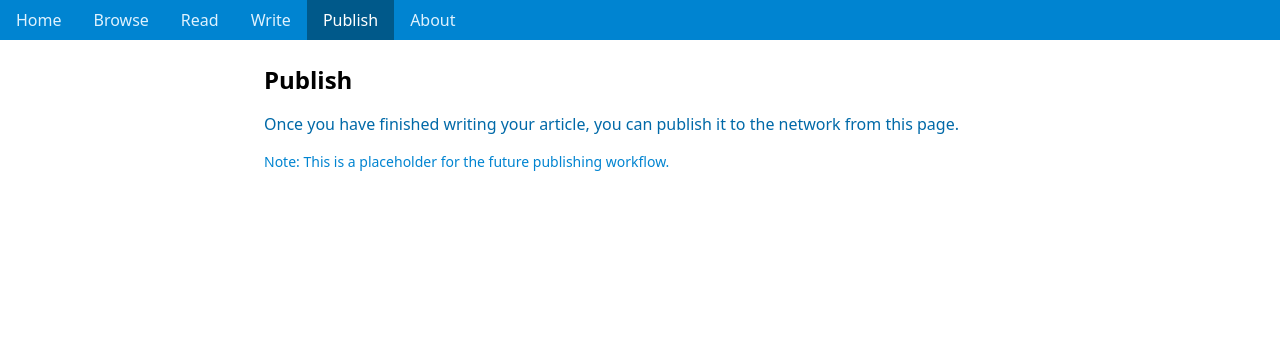
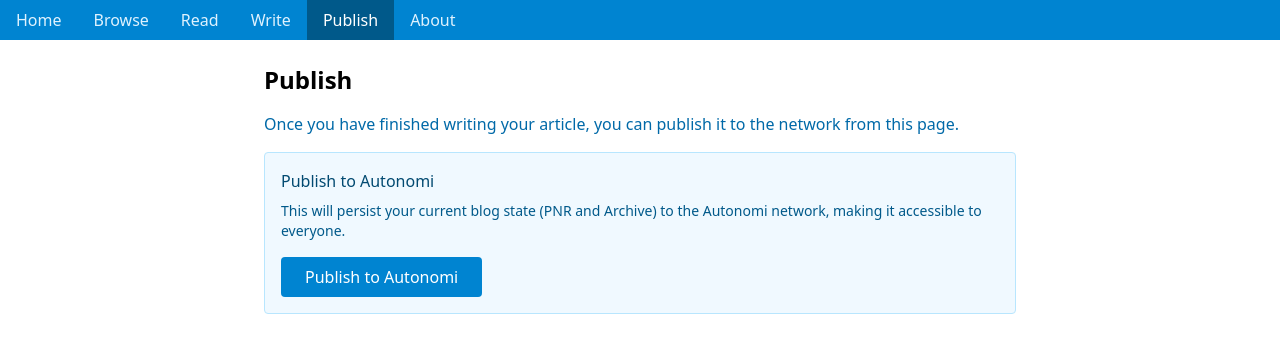
Before and after one commit to traktion/imim2, a SvelteKit app: page /1/publish in a window 1280 px wide. Shown: the top 352 px of the page. Built offline with nearby package versions, Linux system fonts and the light colour scheme.

Commit message:
feat(publish): implement publish to Autonomi network per #20; GET PNR -> PUT PNR (network) -> POST Archive (network); bump version to 0.0.18; add spec 00020 (#21)

```diff
--- a/package.json
+++ b/package.json
@@ -1,6 +1,6 @@
 {
 	"name": "imim2",
-	"version": "0.0.17",
+	"version": "0.0.18",
 	"private": true,
 	"scripts": {
 		"dev": "vite dev",
--- a/src/routes/[address]/publish/+page.svelte
+++ b/src/routes/[address]/publish/+page.svelte
@@ -2,6 +2,64 @@
   export let data: { address: string };
   const address = data?.address ?? '';
   $: pageTitle = `${address} - Publish - IMIM 2.0`;
+
+  let statusMsg = '';
+  let isLoading = false;
+
+  async function publish() {
+    isLoading = true;
+    statusMsg = 'Starting publication to network...';
+
+    try {
+      // 1. GET PNR
+      statusMsg = 'Retrieving latest PNR...';
+      const pnrGetRes = await fetch(`/anttp-0/pnr/${address}`, {
+        headers: { 'accept': 'application/json' }
+      });
+      if (!pnrGetRes.ok) {
+        throw new Error(`Failed to get PNR (${pnrGetRes.status})`);
+      }
+      const pnrData = await pnrGetRes.json();
+      const immutableAddress = pnrData.records?.[""]?.address;
+
+      if (!immutableAddress) {
+        throw new Error('Could not find immutable address in PNR record');
+      }
+
+      // 2. PUT PNR (network)
+      statusMsg = 'Persisting PNR to network...';
+      const pnrPutRes = await fetch(`/anttp-0/pnr/${address}`, {
+        method: 'PUT',
+        headers: {
+          'accept': 'application/json',
+          'x-store-type': 'network',
+          'content-type': 'application/json'
+        },
+        body: JSON.stringify(pnrData)
+      });
+      if (!pnrPutRes.ok) {
+        throw new Error(`Failed to persist PNR to network (${pnrPutRes.status})`);
+      }
+
+      // 3. POST Archive (network)
+      statusMsg = 'Persisting archive to network...';
+      const archivePostRes = await fetch(`/anttp-0/archive/${immutableAddress}`, {
+        method: 'POST',
+        headers: {
+          'x-store-type': 'network'
+        }
+      });
+      if (!archivePostRes.ok) {
+        throw new Error(`Failed to persist archive to network (${archivePostRes.status})`);
+      }
+
+      statusMsg = 'Publishing successful! Your blog will soon be on the Autonomi network.';
+    } catch (err: any) {
+      statusMsg = `Error: ${err.message || String(err)}`;
+    } finally {
+      isLoading = false;
+    }
+  }
 </script>
 
 <svelte:head>
@@ -11,5 +69,24 @@
 <div class="space-y-4">
   <h1 class="text-2xl font-semibold">Publish</h1>
   <p class="text-sky-700">Once you have finished writing your article, you can publish it to the network from this page.</p>
-  <p class="text-sky-600 text-sm">Note: This is a placeholder for the future publishing workflow.</p>
+
+  <div class="bg-sky-50 p-4 rounded border border-sky-200">
+    <h2 class="font-medium text-sky-900 mb-2">Publish to Autonomi</h2>
+    <p class="text-sm text-sky-800 mb-4">
+      This will persist your current blog state (PNR and Archive) to the Autonomi network, making it accessible to everyone.
+    </p>
+    <button
+      class="bg-sky-600 hover:bg-sky-700 text-white px-6 py-2 rounded font-medium disabled:opacity-50"
+      on:click={publish}
+      disabled={isLoading}
+    >
+      {isLoading ? 'Publishing...' : 'Publish to Autonomi'}
+    </button>
+  </div>
+
+  {#if statusMsg}
+    <div class="p-3 rounded text-sm {statusMsg.startsWith('Error') ? 'bg-red-50 text-red-700 border border-red-200' : 'bg-green-50 text-green-700 border border-green-200'}">
+      {statusMsg}
+    </div>
+  {/if}
 </div>
```
Also changed, not shown: .output.txt (added), spec/00020_update_the_publish_page_to_push_changes_to_autonomi_network.txt (added).
